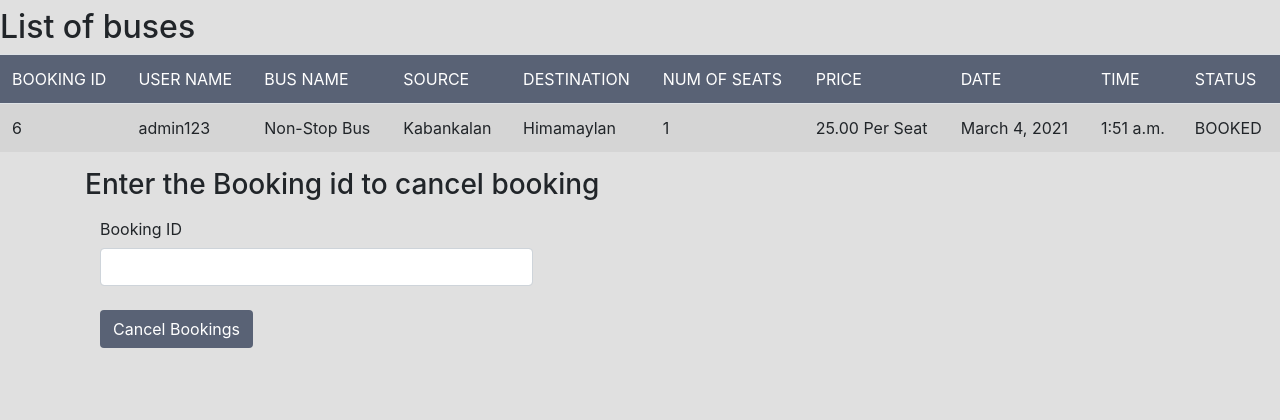
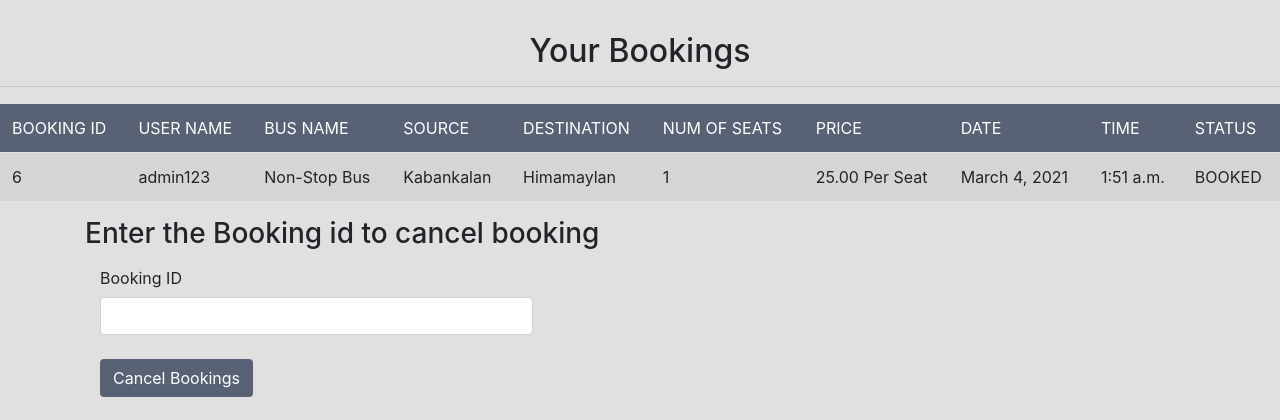
Before and after one commit to schr0diinger/DIU-Transport-Management-System, a Django app: page /seebookings in a window 1280 px wide. Shown: the part 56-476 px from the top of the page. Run offline with Django 3.2, Linux system fonts and the light colour scheme; a user stored in the database is signed in; data comes from the database, SQL or seed files in the repository; some libraries are stand-ins or nearby versions.

Commit message:
UI changing

```diff
--- a/myapp/templates/myapp/booklist.html
+++ b/myapp/templates/myapp/booklist.html
@@ -1,7 +1,9 @@
 {% extends 'myapp/base.html' %}
 {% block content %}
 <h3>{{msg}}</h3>
-<h2>List of buses</h2>
+<br>
+<h2 style="text-align:center;">Your Bookings</h2>
+<hr>
 <table class="table table-striped">
     <thead style="background-color: #596275;color: white;">
     <td>BOOKING ID</td>
--- a/myapp/templates/myapp/list.html
+++ b/myapp/templates/myapp/list.html
@@ -1,7 +1,9 @@
 {% extends 'myapp/base.html' %}
 {% block content %}
 <h3>{{msg}}</h3>
-<h2>List of buses</h2>
+<br>
+<h2 style="text-align:center;">List of available Buses from {% for row in bus_list %} {{row.source}} to {{row.dest}} {% endfor %}</h2>
+<hr>
 <table class="table table-striped" >
     <thead style="background-color: #596275 ;color: white;">
     <td>ID</td>
```
